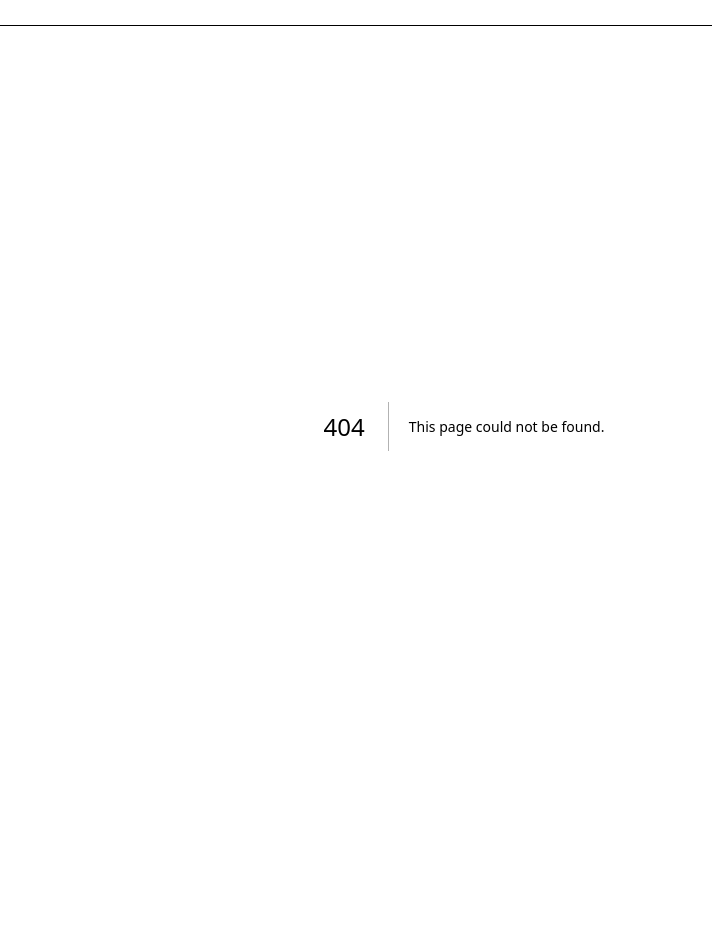
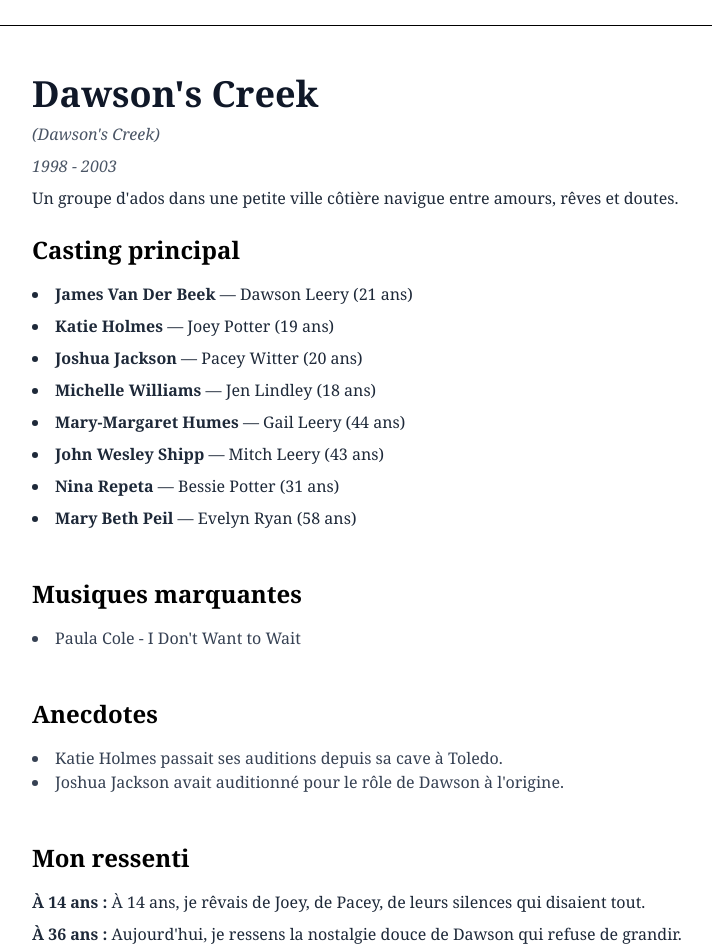
Before and after one commit to GaelleB/code-in-the-city, a Next.js app: page /series/1 in a window 1280 px wide. Before the commit this address had no page. Shown: the part 143-1092 px from the top of the page, without its empty margins (176-888 px from the left). Before the commit the page ends 969 px from the top, so only its background shows below. Built offline with nearby package versions, Linux system fonts and the light colour scheme.

Commit message:
affichage fiche individuelle

```diff
--- a/app/blog/[id]/serie.ts
+++ /dev/null
@@ -1,44 +0,0 @@
-export type Serie = {
-    id: number;
-    title: string;
-    originalTitle: string;
-    years: string;
-    synopsis: string;
-    casting: {
-        actor: string;
-        character: string;
-        ageAtStart: number;
-    }[];
-    anecdotes: string[];
-    musiques: string[];
-    ressentiJeune: string;
-    ressentiAdulte: string;
-    image: string;
-    content: string;
-  };
-
-  export const series: Serie[] = [
-    {
-      id: 1,
-      title: "Dawson's Creek",
-      originalTitle: "Dawson's Creek",
-      years: "1998 - 2003",
-      synopsis: "Un groupe d'ados dans une petite ville côtière navigue entre amours, rêves et doutes.",
-      casting: [
-        { actor: "James Van Der Beek", character: "Dawson Leery", ageAtStart: 21 },
-        { actor: "Katie Holmes", character: "Joey Potter", ageAtStart: 19 },
-        { actor: "Joshua Jackson", character: "Pacey Witter", ageAtStart: 20 },
-        { actor: "Michelle Williams", character: "Jen Lindley", ageAtStart: 18 }
-      ],
-      anecdotes: [
-        "Katie Holmes passait ses auditions depuis sa cave à Toledo.",
-        "Joshua Jackson avait auditionné pour le rôle de Dawson à l'origine."
-      ],
-      musiques: ["Paula Cole - I Don’t Want to Wait"],
-      ressentiJeune: "À 14 ans, je rêvais de Joey, de Pacey, de leurs silences qui disaient tout.",
-      ressentiAdulte: "Aujourd'hui, je ressens la nostalgie douce de Dawson qui refuse de grandir.",
-      image: "/images/dawson.jpg",
-      content: "Un jour, j’écrirai un article entier sur cette série qui m’a fait croire en l’amour adolescent."
-    },
-    // autres séries ici
-];
--- /dev/null
+++ b/app/data/series.ts
@@ -0,0 +1,48 @@
+export type Serie = {
+  id: number;
+  title: string;
+  originalTitle: string;
+  years: string;
+  synopsis: string;
+  casting: {
+    actor: string;
+    character: string;
+    ageAtStart: number;
+  }[];
+  anecdotes: string[];
+  musiques: string[];
+  ressentiJeune: string;
+  ressentiAdulte: string;
+  image: string;
+};
+
+export const series: Serie[] = [
+  {
+    id: 1,
+    title: "Dawson's Creek",
+    originalTitle: "Dawson's Creek",
+    years: "1998 - 2003",
+    synopsis:
+      "Un groupe d'ados dans une petite ville côtière navigue entre amours, rêves et doutes.",
+    casting: [
+      { actor: "James Van Der Beek", character: "Dawson Leery", ageAtStart: 21 },
+      { actor: "Katie Holmes", character: "Joey Potter", ageAtStart: 19 },
+      { actor: "Joshua Jackson", character: "Pacey Witter", ageAtStart: 20 },
+      { actor: "Michelle Williams", character: "Jen Lindley", ageAtStart: 18 },
+      { actor: "Mary-Margaret Humes", character: "Gail Leery", ageAtStart: 44 },
+      { actor: "John Wesley Shipp", character: "Mitch Leery", ageAtStart: 43 },
+      { actor: "Nina Repeta", character: "Bessie Potter", ageAtStart: 31 },
+      { actor: "Mary Beth Peil", character: "Evelyn Ryan", ageAtStart: 58 }
+    ],
+    anecdotes: [
+      "Katie Holmes passait ses auditions depuis sa cave à Toledo.",
+      "Joshua Jackson avait auditionné pour le rôle de Dawson à l'origine."
+    ],
+    musiques: ["Paula Cole - I Don't Want to Wait"],
+    ressentiJeune:
+      "À 14 ans, je rêvais de Joey, de Pacey, de leurs silences qui disaient tout.",
+    ressentiAdulte:
+      "Aujourd'hui, je ressens la nostalgie douce de Dawson qui refuse de grandir.",
+    image: "/images/dawson.jpg"
+  }
+];
--- /dev/null
+++ b/app/series/[id]/page.tsx
@@ -0,0 +1,72 @@
+import { notFound } from "next/navigation";
+import { series } from "@/data/series";
+import type { Serie } from "@/data/series";
+import Image from "next/image";
+
+export async function generateStaticParams() {
+    return series.map((serie) => ({
+        id: serie.id.toString(),
+    }));
+}
+
+export default function SerieDetail({ params }: { params: { id: string } }) {
+    const serie = series.find((s: Serie) => s.id === parseInt(params.id));
+
+    if (!serie) return notFound();
+
+    return (
+        <main className="max-w-4xl mx-auto px-4 py-12">
+            <h1 className="text-4xl font-bold font-serif text-gray-900 mb-2">{serie.title}</h1>
+            <p className="italic text-gray-600 mb-2">{serie.originalTitle && `(${serie.originalTitle})`}</p>
+            <p className="italic text-gray-600 mb-2">{serie.years}</p>
+            <p className="text-gray-800 mb-6">{serie.synopsis}</p>
+
+            <section className="mb-12">
+                <h2 className="text-2xl font-semibold mb-4">Casting principal</h2>
+                <ul className="text-gray-800 list-disc list-inside space-y-2">
+                    {serie.casting.map((actor, index) => (
+                        <li key={index}>
+                        <strong>{actor.actor}</strong> — {actor.character} ({actor.ageAtStart} ans)
+                        </li>
+                    ))}
+                </ul>
+            </section>
+
+            <section className="mb-12">
+                <h2 className="text-2xl font-semibold mb-4">Musiques marquantes</h2>
+                <ul className="list-disc list-inside text-gray-700">
+                    {serie.musiques.map((m, i) => (
+                        <li key={i}>{m}</li>
+                    ))}
+                </ul>
+            </section>
+
+            <section className="mb-12">
+                <h2 className="text-2xl font-semibold mb-4">Anecdotes</h2>
+                <ul className="list-disc list-inside text-gray-700">
+                    {serie.anecdotes.map((a, i) => (
+                        <li key={i}>{a}</li>
+                    ))}
+                </ul>
+            </section>
+
+            <section className="mb-12">
+                <h2 className="text-2xl font-semibold mb-4">Mon ressenti</h2>
+                <p className="text-gray-800 mb-2"> <strong>À 14 ans :</strong> {serie.ressentiJeune}</p>
+                <p className="text-gray-800"> <strong>À 36 ans :</strong> {serie.ressentiAdulte}</p>
+            </section>
+
+            {serie.image && (
+                <div className="mt-8">
+                <Image
+                    src={serie.image}
+                    alt={serie.title}
+                    width={800}
+                    height={600}
+                    className="rounded shadow-md"
+                />
+                </div>
+            )}
+        </main>
+    );
+}
--- a/app/series/page.tsx
+++ b/app/series/page.tsx
@@ -1,33 +1,30 @@
-// app/series/SeriesPage.tsx
 "use client";
 
-import { series } from "../blog/[id]/serie";
-import type { Serie } from "../blog/[id]/serie";
+import { series } from "@/data/series";
 import Link from "next/link";
 
 export default function SeriesPage() {
   return (
     <main className="max-w-6xl mx-auto px-4 py-12">
-      <h1 className="text-3xl md:text-4xl font-serif font-bold mb-8">
-        Toutes les séries
-      </h1>
+      <h1 className="text-3xl md:text-4xl font-serif font-bold mb-8">Toutes les séries</h1>
 
       <section className="grid gap-8 md:grid-cols-2 lg:grid-cols-3 py-12">
-        {series.map((serie: Serie) => (
+        {series.map((serie) => (
           <div
             key={serie.id}
-        className="border-2 border-[var(--color-secondary)] rounded shadow-md bg-white hover:shadow-lg transition hover:scale-[1.01] hover:-translate-y-1 duration-300 ease-in-out p-6">
-        <div>
+            className="border-2 border-[var(--color-secondary)] rounded shadow-md bg-white hover:shadow-lg transition"
+          >
+            <div className="p-4">
               <h2 className="text-2xl font-serif font-bold mb-2 text-gray-900">{serie.title}</h2>
               <p className="text-sm text-gray-500 italic mb-2">{serie.years}</p>
               <p className="text-gray-700 mb-4">{serie.synopsis}</p>
-        </div>
               <Link
-          href="#"
+                href={`/series/${serie.id}`}
                 className="text-blue-600 font-medium hover:underline mt-auto self-start"
               >
                 Lire la fiche →
               </Link>
+            </div>
           </div>
         ))}
       </section>
```
Also changed, not shown: public/images/dawson.jpg (added). Lines whose indentation alone changed are shown as unchanged.
